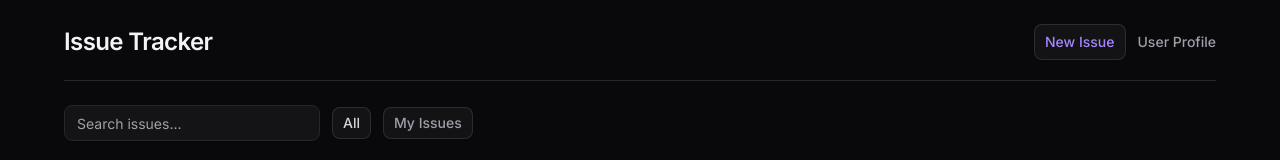
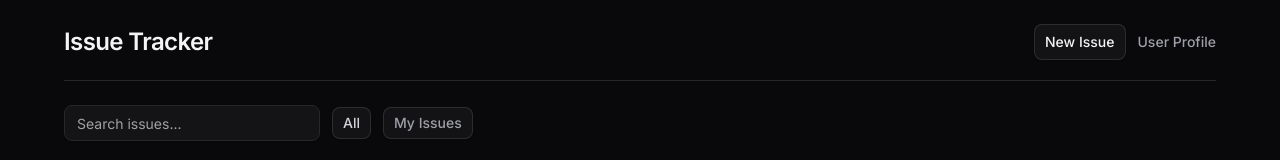
Before and after one commit to sahiltsx/IssueTracker, a Next.js app: page /dashboard in a window 1280 px wide. Shown: the top 160 px of the page. Built offline with nearby package versions, Linux system fonts and the light colour scheme.

Commit message:
change something

```diff
--- a/app/dashboard/page.tsx
+++ b/app/dashboard/page.tsx
@@ -127,7 +127,7 @@ export default function Dashboard() {
           <div className="flex items-center gap-3">
             <Dialog open={isOpen} onOpenChange={setIsOpen}>
               <DialogTrigger asChild>
-                <Button variant="outline" className="text-violet-400 text-sm h-9">
+                <Button variant="outline" className="text-sm h-9">
                   New Issue
                 </Button>
               </DialogTrigger>
@@ -184,8 +184,9 @@ export default function Dashboard() {
                       Cancel
                     </Button>
                     <Button
+                     variant="outline"
                       type="submit"
-                      className="bg-blue-600 hover:bg-blue-500 text-white text-xs h-8"
+                      className="text-white text-sm h-8"
                     >
                       Create
                     </Button>
@@ -224,7 +225,7 @@ export default function Dashboard() {
               <div
                 key={column.id}
                 onDragOver={(e)=>e.preventDefault()}
-                onDrag={(e)=>handleDrop(e,column.id)}
+                onDrop={(e)=>handleDrop(e,column.id)}
                 className="bg-zinc-900/50 border border-zinc-800/80 rounded-xl p-4 min-h-112.5 flex flex-col"
               >
                 <div className="flex items-center justify-between pb-3 border-b border-zinc-800 mb-4">
```
